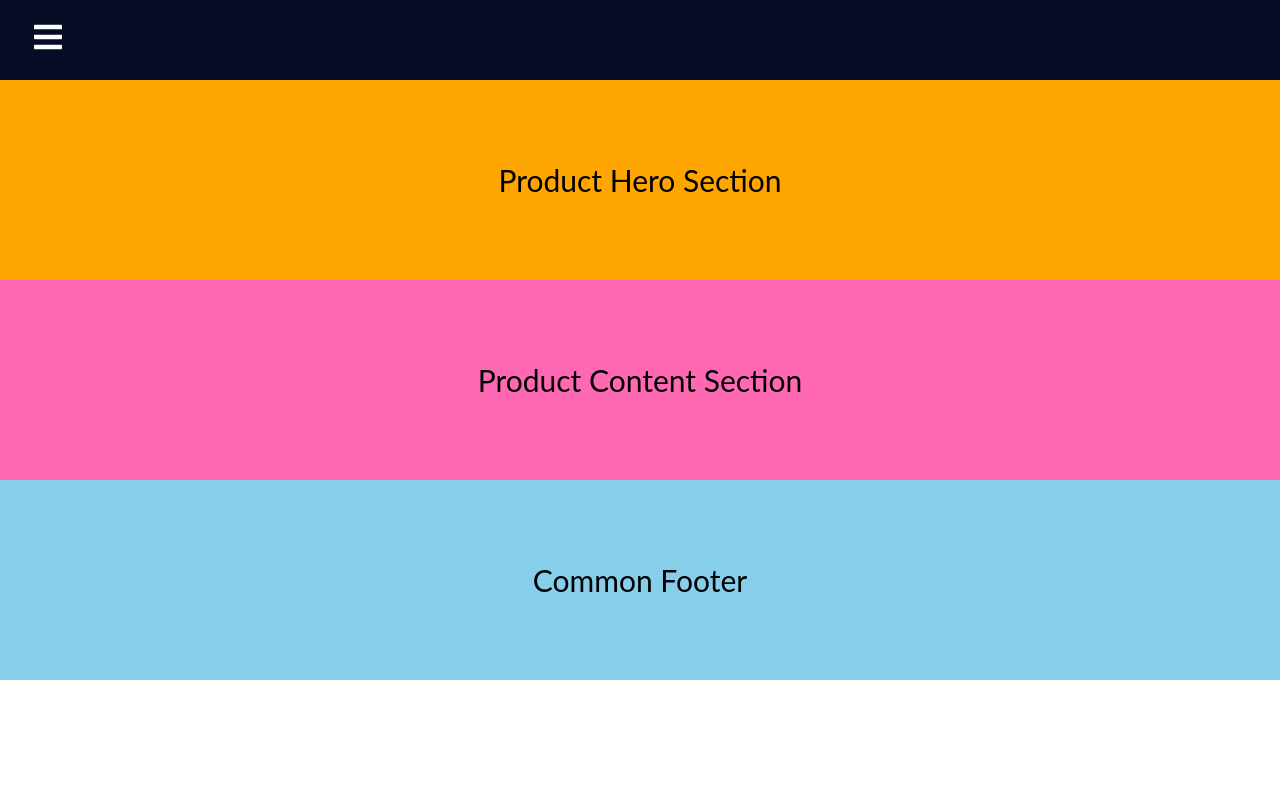
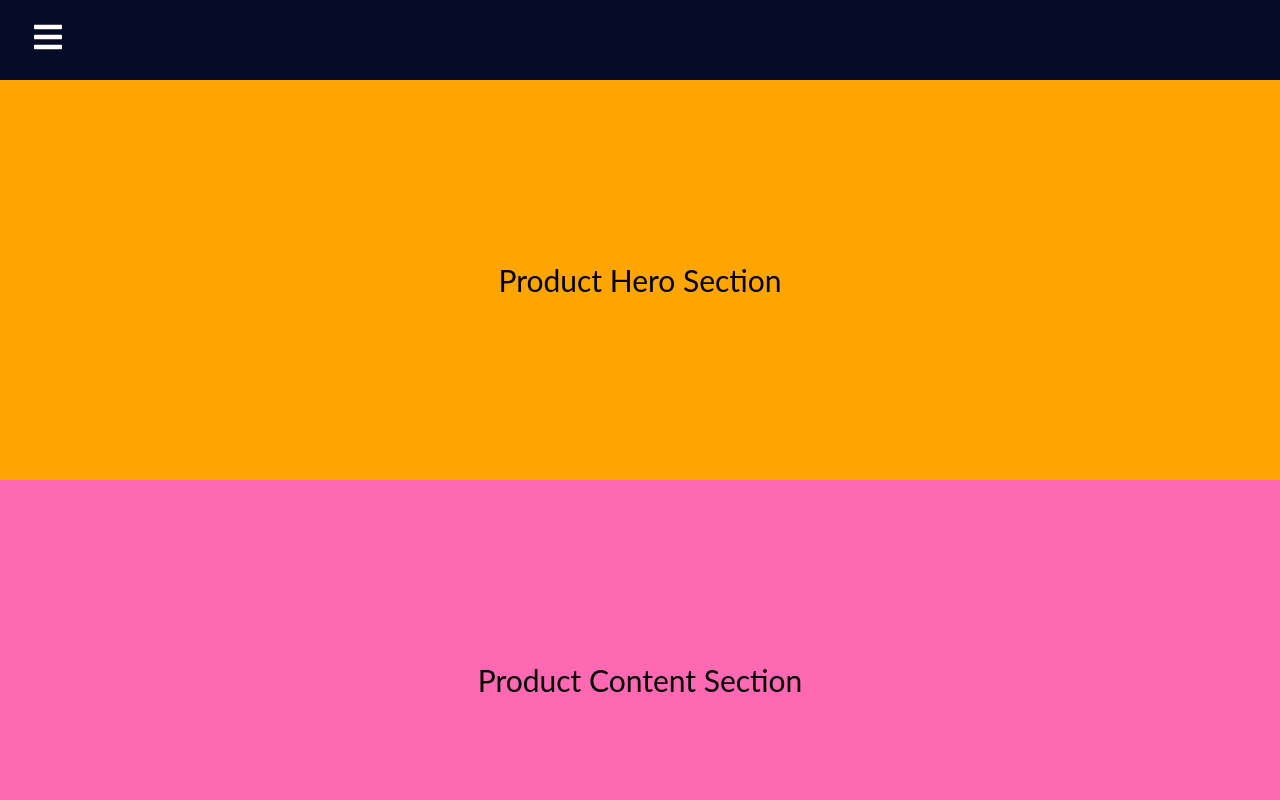
Before and after one commit to kiran3456/website-single-page, a React (Create React App) app: page /product in a window 1280 px wide. Shown: the top 800 px of the page. Built offline with nearby package versions, Linux system fonts and the light colour scheme; a web font is replaced by a local one.

Commit message:
navbar fixed at the top

```diff
--- a/src/App.css
+++ b/src/App.css
@@ -15,3 +15,14 @@
   justify-content: center;
   font-size: 3rem;
 }
+.common-footer {
+  text-align: center;
+  font-size: 30px;
+  background-color: skyblue;
+  padding: 10px;
+  display: flex;
+  align-items: center;
+  justify-content: center;
+  height: 400px;
+  width: 100%;
+}
--- a/src/App.js
+++ b/src/App.js
@@ -15,7 +15,7 @@ function App() {
           <Route path="/contact" element={<Contact />} />
           <Route path="/product" element={<Product />} />
         </Routes>
-        <div class="four">Common Footer</div>
+        <div className="common-footer">Common Footer</div>
       </Router>
     </>
   );
--- a/src/Pages/Contact.css
+++ b/src/Pages/Contact.css
@@ -1,15 +1,5 @@
-.one {
-  text-align: center;
-  font-size: 30px;
-  background-color: limegreen;
-  padding: 10px;
-  display: flex;
-  align-items: center;
-  justify-content: center;
-  height: 200px;
-  width: 100%;
-}
-.two {
+.c-two {
+  margin-top: 80px;
   text-align: center;
   font-size: 30px;
   background-color: orange;
@@ -17,10 +7,10 @@
   display: flex;
   align-items: center;
   justify-content: center;
-  height: 200px;
+  height: 400px;
   width: 100%;
 }
-.three {
+.c-three {
   text-align: center;
   font-size: 30px;
   background-color: hotpink;
@@ -28,17 +18,6 @@
   display: flex;
   align-items: center;
   justify-content: center;
-  height: 200px;
+  height: 400px;
   width: 100%;
 }
-.four {
-  text-align: center;
-  font-size: 30px;
-  background-color: skyblue;
-  padding: 10px;
-  display: flex;
-  align-items: center;
-  justify-content: center;
-  height: 200px;
-  width: 100%;
-}
--- a/src/Pages/Contact.js
+++ b/src/Pages/Contact.js
@@ -4,8 +4,8 @@ import "./Contact.css";
 function Contact() {
   return (
     <>
-      <div class="two">Contact Hero Section</div>
-      <div class="three">Contactn Content Section</div>
+      <div className="c-two">Contact Hero Section</div>
+      <div className="c-three">Contactn Content Section</div>
     </>
   );
 }
--- a/src/Pages/Home.css
+++ b/src/Pages/Home.css
@@ -1,15 +1,5 @@
-.one {
-  text-align: center;
-  font-size: 30px;
-  background-color: limegreen;
-  padding: 10px;
-  display: flex;
-  align-items: center;
-  justify-content: center;
-  height: 200px;
-  width: 100%;
-}
-.two {
+.h-two {
+  margin-top: 80px;
   text-align: center;
   font-size: 30px;
   background-color: orange;
@@ -17,10 +7,10 @@
   display: flex;
   align-items: center;
   justify-content: center;
-  height: 200px;
+  height: 400px;
   width: 100%;
 }
-.three {
+.h-three {
   text-align: center;
   font-size: 30px;
   background-color: hotpink;
@@ -28,17 +18,6 @@
   display: flex;
   align-items: center;
   justify-content: center;
-  height: 200px;
+  height: 400px;
   width: 100%;
 }
-.four {
-  text-align: center;
-  font-size: 30px;
-  background-color: skyblue;
-  padding: 10px;
-  display: flex;
-  align-items: center;
-  justify-content: center;
-  height: 200px;
-  width: 100%;
-}
--- a/src/Pages/Home.js
+++ b/src/Pages/Home.js
@@ -4,8 +4,8 @@ import "./Home.css";
 function home() {
   return (
     <>
-      <div class="two"> Home Hero Section</div>
-      <div class="three">Home Content Section</div>
+      <div className="c-two"> Home Hero Section</div>
+      <div className="c-three">Home Content Section</div>
     </>
   );
 }
--- a/src/Pages/Product.css
+++ b/src/Pages/Product.css
@@ -1,15 +1,5 @@
-.one {
-  text-align: center;
-  font-size: 30px;
-  background-color: limegreen;
-  padding: 10px;
-  display: flex;
-  align-items: center;
-  justify-content: center;
-  height: 200px;
-  width: 100%;
-}
-.two {
+.p-two {
+  margin-top: 80px;
   text-align: center;
   font-size: 30px;
   background-color: orange;
@@ -17,10 +7,10 @@
   display: flex;
   align-items: center;
   justify-content: center;
-  height: 200px;
+  height: 400px;
   width: 100%;
 }
-.three {
+.p-three {
   text-align: center;
   font-size: 30px;
   background-color: hotpink;
@@ -28,17 +18,6 @@
   display: flex;
   align-items: center;
   justify-content: center;
-  height: 200px;
+  height: 400px;
   width: 100%;
 }
-.four {
-  text-align: center;
-  font-size: 30px;
-  background-color: skyblue;
-  padding: 10px;
-  display: flex;
-  align-items: center;
-  justify-content: center;
-  height: 200px;
-  width: 100%;
-}
--- a/src/Pages/Product.js
+++ b/src/Pages/Product.js
@@ -4,8 +4,8 @@ import "./Product.css";
 function Product() {
   return (
     <>
-      <div class="two">Product Hero Section</div>
-      <div class="three">Product Content Section</div>
+      <div className="c-two">Product Hero Section</div>
+      <div className="c-three">Product Content Section</div>
     </>
   );
 }
--- a/src/components/Navbar.css
+++ b/src/components/Navbar.css
@@ -4,6 +4,11 @@
   display: flex;
   justify-content: start;
   align-items: center;
+  overflow: hidden;
+
+  position: fixed; /* Set the navbar to fixed position */
+  top: 0; /* Position the navbar at the top of the page */
+  width: 100%; /* Full width */
 }
 
 .menu-bars {
```
